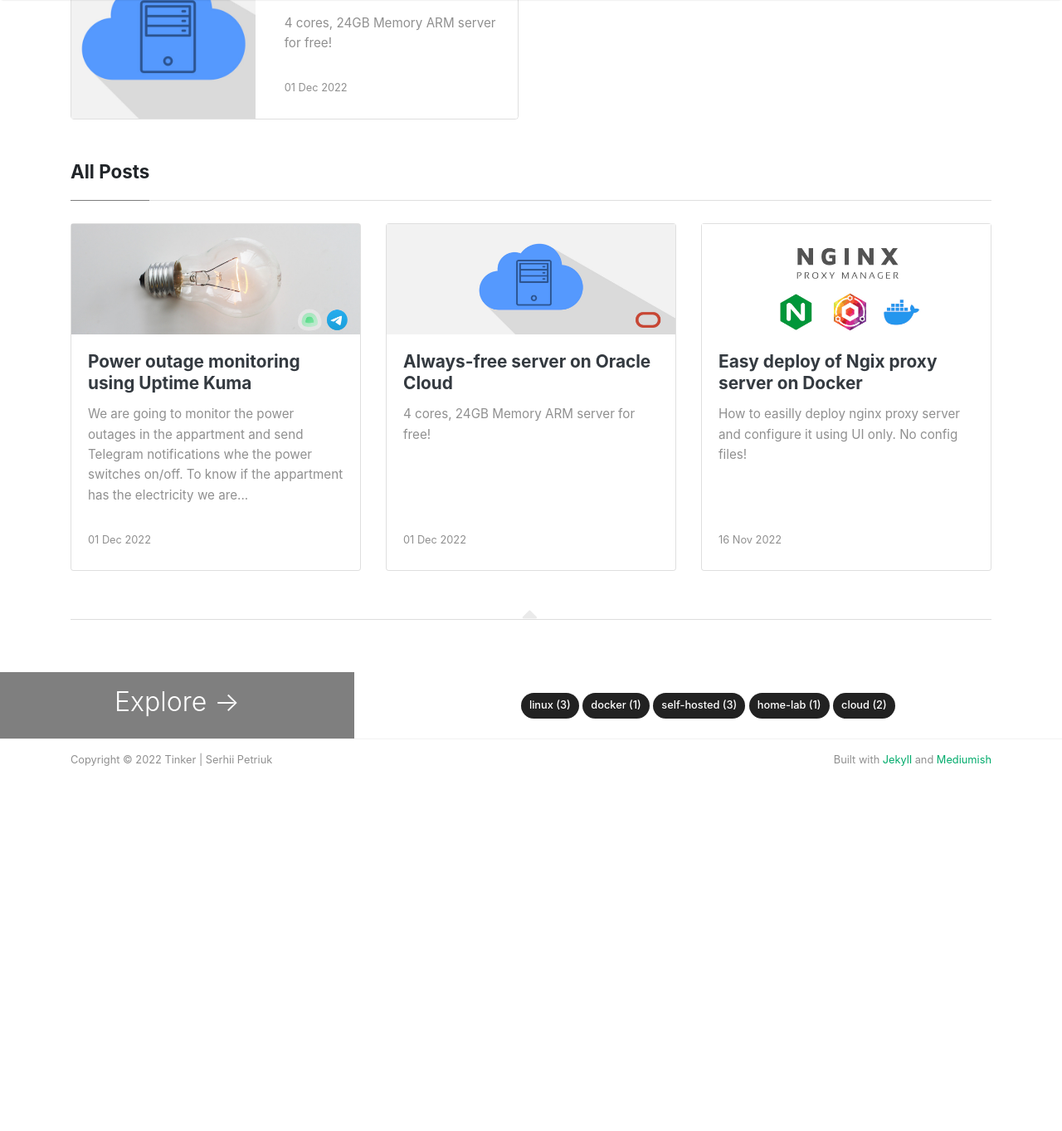
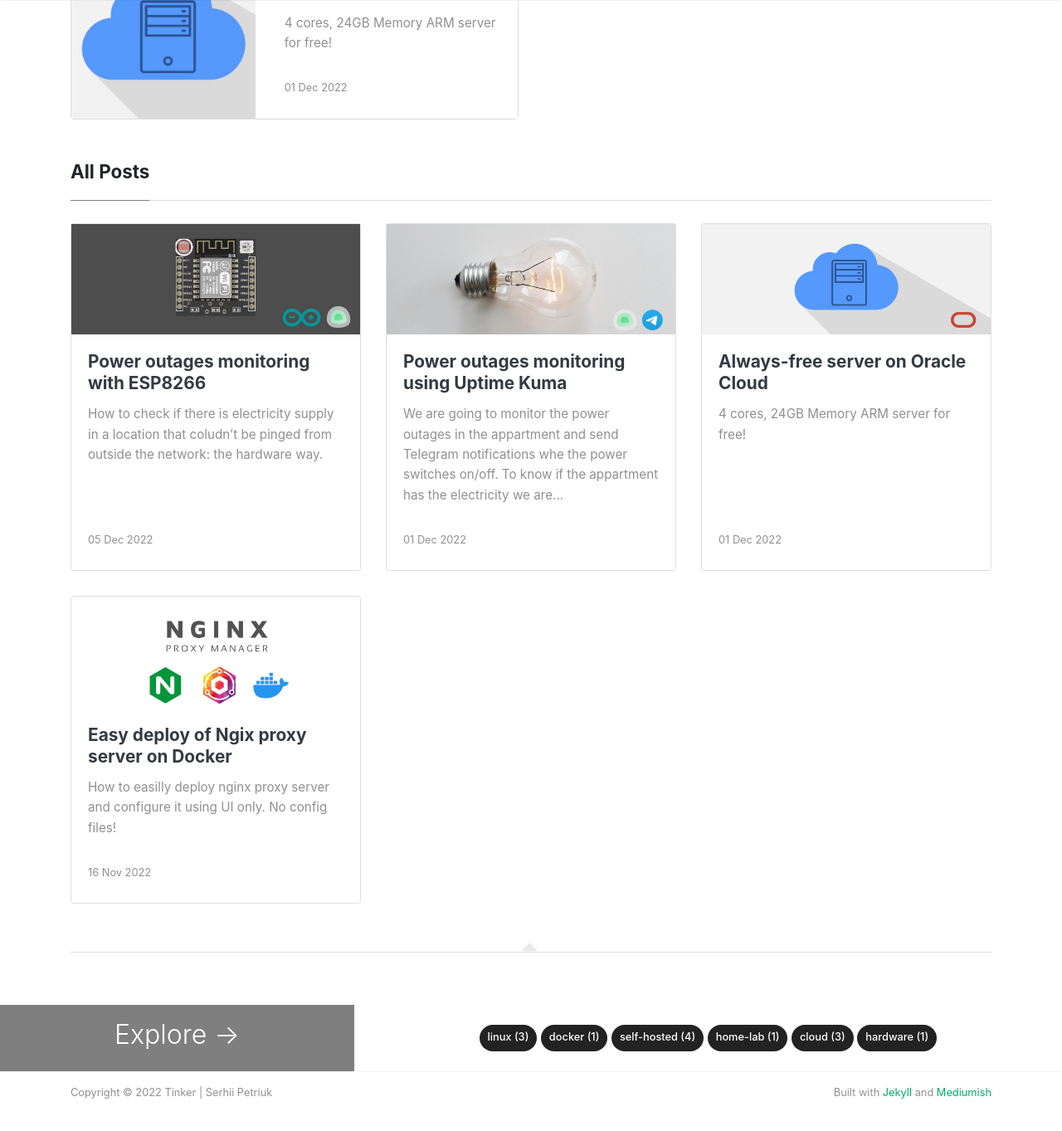
Before and after one commit to spetriuk/tinker, a Jekyll site: the page built from index.html, in a window 1280 px wide and 1400 px high, scrolled down 257 px. Shown: the top 1363 px of the window at 83% size. Built offline with Jekyll 4.4.1, drawn with Linux system fonts in a browser that asks for light colours; nearby versions of some CDN libraries; the list of posts is cut into pages by our own code; before the commit the page ends 1256 px from its top, so only the background shows below that; part of the change alters nothing that is shown.

Commit message:
Add hardware-power-otage-monitoring post

````diff
--- a/_posts/2022-12-01-power-outage-monitoring.md
+++ b/_posts/2022-12-01-power-outage-monitoring.md
@@ -1,13 +1,13 @@
 ---
 layout: post
-title:  "Power outage monitoring using Uptime Kuma"
+title:  "Power outages monitoring using Uptime Kuma"
 categories: [ linux, self-hosted, cloud ]
 image: assets/images/2022-12-01-power-outage-monitoring.jpg
 featured: false
 comments: false
 ---
 
-We are going to monitor the power outages in the appartment and send Telegram notifications whe the power switches on/off. To know if the appartment has the electricity we are going to ping the router.
+> We are going to monitor the power outages in the appartment and send Telegram notifications whe the power switches on/off. To know if the appartment has the electricity we are going to ping the router.
 
 #### Set up DDNS
 
--- /dev/null
+++ b/_posts/2022-12-05-hardware-power-otage-monitoring.md
@@ -0,0 +1,134 @@
+---
+layout: post
+title:  "Power outages monitoring with ESP8266"
+categories: [ hardware, self-hosted, cloud ]
+image: assets/images/2022-12-05-hardware-power-otage-monitoring.jpg
+featured: false
+comments: false
+---
+
+> How to check if there is electricity supply in a location that coludn't be pinged from outside the network: the hardware way.
+
+
+Last time I made a monitoring system of the the power outages in the appartment with Telegram notifications. Check [Power outage monitoring using Uptime Kuma](../power-outage-monitoring). The system requires the permanent link to the appartment's router, that are pinged from the server.
+
+But what if there is no control over network, or the network is private and cannot be pinged from outside?
+
+At some point, it became necessary to monitor the availability of electricity in the office where I work, and where is no way to get a static ip address that could be pinged. The possible solution is to send the ping signal to the server from the inside of the network.
+
+For this purpose we are going to use the cheap device [ESP8266 Witty Cloud](https://arduino.ua/prod1417-wi-fi-modyl-esp8266-witty), which price is under 4$. **ESP8266 Witty Cloud** is a freely programmable microcontroller with builtin WiFi. More technical details you can check on [Wikipedia](https://en.wikipedia.org/wiki/ESP8266). The ESP8266 will connect to wifi, and perform the HTTPS request to the server with the given interval.
+
+
+
+#### Seting up the server
+
+We are going to use Uptime Kuma as a monitoring server. Check [Power outage monitoring using Uptime Kuma](../power-outage-monitoring) for installation instcutions.
+
+First, we need to obtain an URL which is going to be used to send the requests indicating the device uptime.
+
+Fortunately, Uptime Kuma has such a fature, called `Passive monitoring`. Let's create our monitor using web UI. `Click Add new monitor`, select monitor type `Push`, enter a monitor name and minimal interval - the Uptime Kuma will generate an url for us, and will listen for the incoming requests by that url.
+
+If there will be at least one request in the given time window (Heartbeat Interval), the monitor will indicate UP state, if no requests, the monitor will be in DOWN state. At this step we need to copy the generated URL and save the monitor:
+
+![](../assets/images/kuma-4.png)
+
+
+
+#### Setting up the hardware
+
+![](../assets/images/esp-2.png)
+
+The ESP8266 Witty Cloud consists of two stacked PCB's, the bottom one is used for firmware update, we don't need it here, we will use only the main module with the ESP8266 itself. Connect the module to the computer usind micro USB cable.
+
+I suggest using the [Arduino IDE](https://www.arduino.cc/en/software), it’s very easy to use, even for beginners. First, install the [ESP8266 extensions](https://arduino-esp8266.readthedocs.io/en/latest/installing.html) to the Arduino IDE. After that it’s best to select **WeMos D1-Mini** in the board manager as a device.
+
+
+Copy the code to the IDE:
+
+```cpp
+#include <ESP8266WiFi.h>
+
+const char* ssid     = "your-wifi-hotspot-name";
+const char* password = "your-wifi-password";
+
+const char* host = "kuma.example.com"; // Uptime Kuma host, use only kuma.example.com not https://kuma.example.com
+const int interval = 20000; // ping interval in ms
+
+void setup() {
+  Serial.begin(115200);
+  delay(10);
+
+  Serial.println();
+  Serial.print("Connecting to ");
+  Serial.println(ssid);
+
+  WiFi.begin(ssid, password);
+
+  while (WiFi.status() != WL_CONNECTED) {
+    delay(500);
+    Serial.print(".");
+  }
+
+  Serial.println("");
+  Serial.println("WiFi connected");
+  Serial.print("IP address: ");
+  Serial.println(WiFi.localIP());
+}
+
+void loop() {
+  delay(interval);
+
+  // Use WiFiClient class to create TCP connections
+  WiFiClientSecure client;
+  client.setInsecure();
+
+  const int httpPort = 443;
+
+  if (!client.connect(host, httpPort)) {
+    Serial.println("Connection failed");
+    return;
+  }
+
+  // URI for the request (generated by Uptime Kuma)
+  String url = "/api/push/HYUGUYV7de?status=up&msg=OK&ping=1";
+
+  Serial.print("Requesting URL: ");
+  Serial.print(host);
+  Serial.println(url);
+
+  // This will send the request to the server
+  client.print(String("GET ") + url + " HTTP/1.1\r\n" +
+               "Host: " + host + "\r\n" +
+               "Connection: close\r\n\r\n");
+
+  Serial.println();
+}
+```
+
+> The ping interval should be selected with the expectation that there could be some delays in performing the request due to the internet connection lags or other issues, so if you specified 60 seconds in the Kuma monitor, consider making the interval less than 60 secons in case of slow requests. It is better to hit the monitor multiple times per time window, rather than having false-positive DOWN notification. Additionaly, you can add retries to Kuma monitor, so if you have 2 or 3 consequent DOWN singnals, only after tthat the monitor should report DOWN state.
+
+Upload the code to the device. Make sure device is selected in Arduino IDE (board type and port) and press upload.
+
+If you use Linux, it is possible you can have an error like this:
+```
+can't open device "/dev/ttyUSB0": Permission denied
+```
+
+In this case you should allow the IDE to access the port with command:
+```
+sudo chmod a+rw /dev/ttyUSB0
+```
+
+After the program is uploaded, open the Serial Monitor (`Tools` -> `Serial monitor`), in the serial monitor select the corresponding baud (we use 115200 in our program) and you should see the program execution logs:
+
+![](../assets/images/esp-1.png)
+
+The requests now should be represented in Uptime Kuma monitor:
+
+![](../assets/images/kuma-5.png)
+
+
+
+#### Telegram notifications
+
+For setting up the Telegram notfications see [Power outage monitoring using Uptime Kuma](../power-outage-monitoring).
````
Also changed, not shown: assets/images/2022-12-05-hardware-power-otage-monitoring.jpg (added), assets/images/esp-1.png (added), assets/images/esp-2.png (added), assets/images/kuma-4.png (added), assets/images/kuma-5.png (added).
